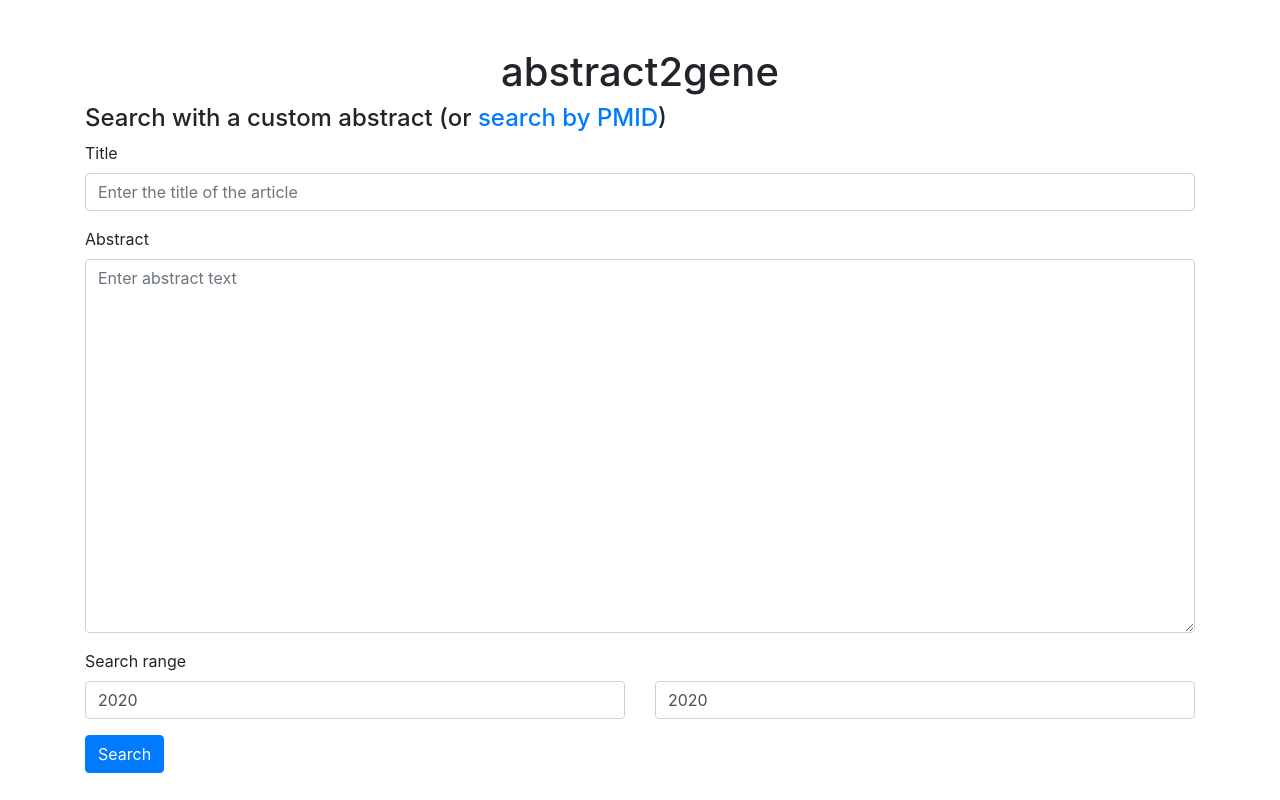
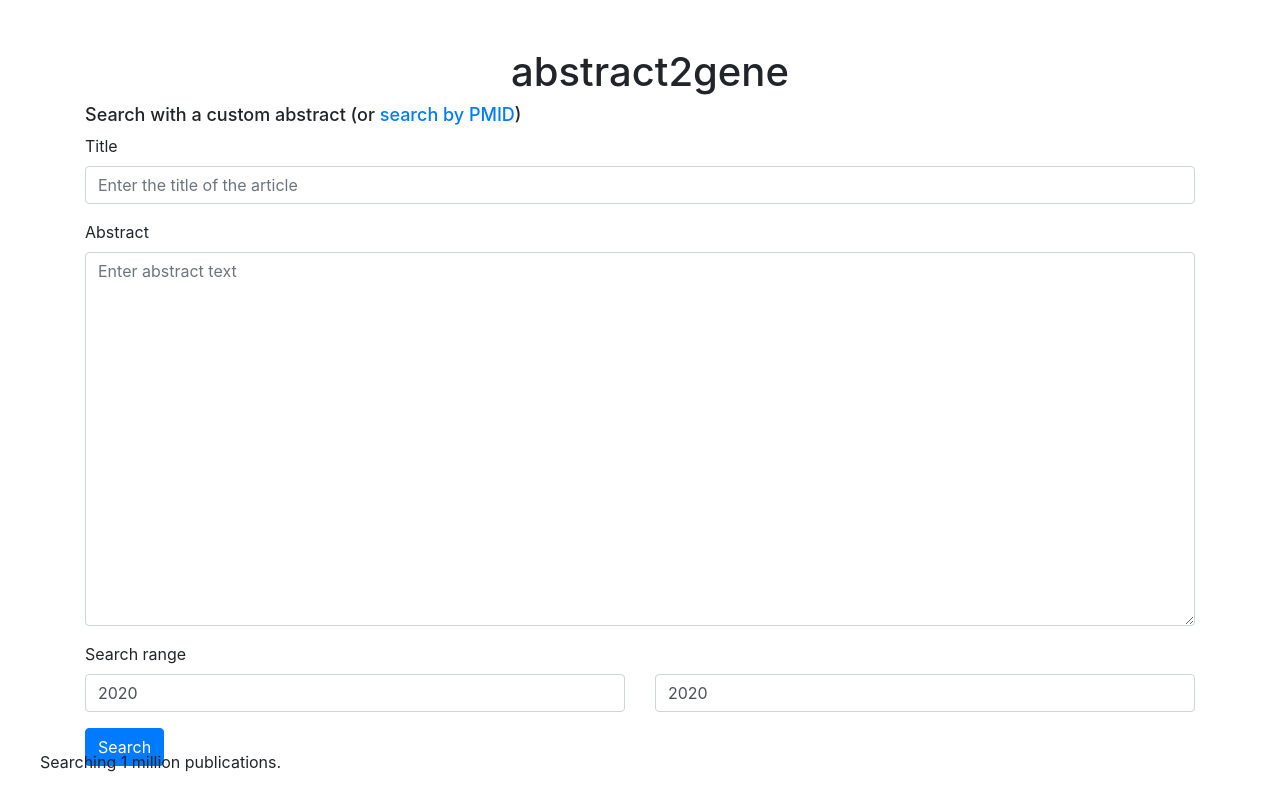
Before and after one commit to net-synergy/abstract2gene, a FastAPI app: template webapp/templates/search.html in a window 1280 px wide. Run offline with FastAPI, Linux system fonts and the light colour scheme; the template is opened without the code that fills it: most values are stand-ins (such as "Sample title", 1, 10 or a date in 2020); parts of the project's set-up code (start-up, migrations or seed data) failed here and were passed over; some libraries are stand-ins or nearby versions.

Commit message:
Indicate the number of publications in the database
- And fix a mistake causing the styles.css to not be used.

```diff
--- a/webapp/main.py
+++ b/webapp/main.py
@@ -72,19 +72,22 @@
     genes = json.load(js)
 
 main_router = APIRouter(dependencies=[Depends(auth.is_authorized)])
-main_router.mount(
-    "/static", StaticFiles(directory="webapp/static"), name="static"
-)
 
 
 @main_router.get("/", response_class=HTMLResponse)
 async def abstract2gene(request: Request, client: ClientDep):
-    return ui.home(request, min_year)
+    collection = await client.get_collection(cfg.collection_name)
+    n_points = collection.points_count
+
+    return ui.home(request, min_year, n_points)
 
 
 @main_router.get("/pmid_search", response_class=HTMLResponse)
 async def pmid_search_page(request: Request, client: ClientDep):
-    return ui.pmid_search_page(request, min_year)
+    collection = await client.get_collection(cfg.collection_name)
+    n_points = collection.points_count
+
+    return ui.pmid_search_page(request, min_year, n_points)
 
 
 @main_router.post("/results/user_input", name="search")
@@ -202,6 +205,7 @@
 app = FastAPI()
 app.include_router(main_router)
 app.include_router(auth.router)
+app.mount("/static", StaticFiles(directory="webapp/static"), name="static")
 
 
 @app.on_event("shutdown")
--- a/webapp/static/styles.css
+++ b/webapp/static/styles.css
@@ -12,7 +12,16 @@
 
 .btn-return-home {
     padding: 5px 10px;
-    margin-left: 10px;
+    margin-left: 5px;
     margin-top: 5px;
     margin-bottom: 5px;
 }
+
+.footer {
+  position: fixed;
+  left: 30px;
+  bottom: 0;
+  width: 100%;
+  padding: 10px;
+  font-size: 16px;
+}
--- a/webapp/templates/search.html
+++ b/webapp/templates/search.html
@@ -5,6 +5,7 @@
       rel="stylesheet"
       href="https://stackpath.bootstrapcdn.com/bootstrap/4.5.0/css/bootstrap.min.css"
     />
+    <link rel="stylesheet" href="/static/styles.css" />
   </head>
   <body>
     <div class="container mt-5">
@@ -62,5 +63,11 @@
         <button type="submit" class="btn btn-primary">Search</button>
       </form>
     </div>
+
+    <footer>
+      <div class="footer">
+        <p>Searching {{ n_publications }} million publications.</p>
+      </div>
+    </footer>
   </body>
 </html>
--- a/webapp/ui.py
+++ b/webapp/ui.py
@@ -9,7 +9,6 @@
 from qdrant_client import AsyncQdrantClient
 from qdrant_client.models import Filter
 
-import abstract2gene as a2g
 from webapp import config as cfg
 from webapp import query
 from webapp.genes import Gene, top_predictions
@@ -23,19 +22,31 @@
     )
 
 
-def home(request: Request, min_year: int):
+def home(request: Request, min_year: int, n_publications: int):
     year_range = {"min_year": min_year, "max_year": datetime.today().year}
+    n_publications = round(n_publications / 1e5)
+
     return templates.TemplateResponse(
-        request=request, name="search.html", context={"year_range": year_range}
+        request=request,
+        name="search.html",
+        context={
+            "year_range": year_range,
+            "n_publications": f"{n_publications / 10}",
+        },
     )
 
 
-def pmid_search_page(request: Request, min_year: int):
+def pmid_search_page(request: Request, min_year: int, n_publications: int):
     year_range = {"min_year": min_year, "max_year": datetime.today().year}
+    n_publications = round(n_publications / 1e5)
+
     return templates.TemplateResponse(
         request=request,
         name="search_pmid.html",
-        context={"year_range": year_range},
+        context={
+            "year_range": year_range,
+            "n_publications": f"{n_publications / 10}",
+        },
     )
 
 
```
Also changed, not shown: webapp/templates/search_pmid.html (+18 -6 lines).
